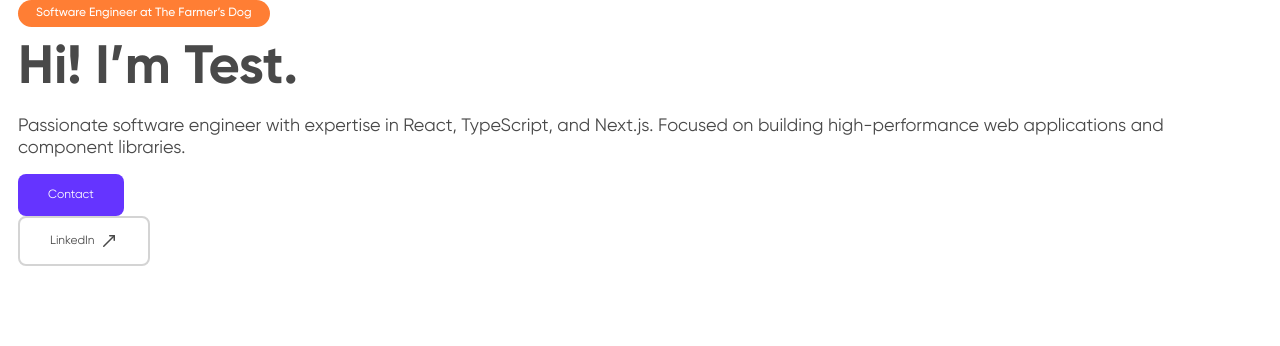
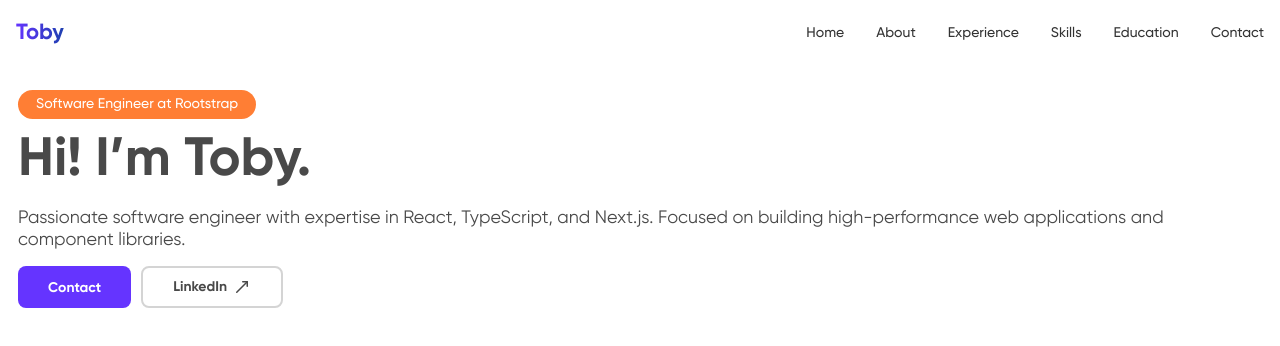
Before and after one commit to tobicorradi/personal-website-react, a React (Vite) app: page / in a window 1280 px wide. Shown: the top 346 px of the page. Built offline with nearby package versions, Linux system fonts and the light colour scheme.

Commit message:
initial hero section added + button changes

```diff
--- a/src/App.tsx
+++ b/src/App.tsx
@@ -1,9 +1,13 @@
 import { Hero } from "@/sections";
+import { Navbar } from "@components";
 
 export const App = () => {
   return (
-    <main>
-      <Hero />
-    </main>
+    <>
+      <Navbar />
+      <main>
+        <Hero />
+      </main>
+    </>
   );
 };
--- a/src/components/Button/Button.module.css
+++ b/src/components/Button/Button.module.css
@@ -1,8 +1,10 @@
 .button {
-  width: 100%;
+  height: 42px;
   cursor: pointer;
   border-radius: 8px;
   padding: 14px 30px;
+  transform: translateY(0);
+  transition: all 150ms ease;
 }
 
 .primary {
@@ -23,8 +25,14 @@
   gap: 6px;
 }
 
-@media (min-width: 992px) {
-  .button {
-    width: max-content;
-  }
+.button:hover {
+  transform: translateY(-3px);
 }
+
+.primary:hover {
+  box-shadow: 0 6px 6px 0px #65288842;
+}
+
+.transparent:hover {
+  box-shadow: 0 6px 3px 0px #c7c7c74d;
+}
--- a/src/components/Button/Button.tsx
+++ b/src/components/Button/Button.tsx
@@ -1,5 +1,5 @@
 import classNames from "classnames";
-import { Text } from "@components";
+import { Text, TextSize } from "@components";
 import { type LucideIcon } from "lucide-react";
 
 import styles from "./Button.module.css";
@@ -8,11 +8,13 @@ interface ButtonProps extends React.HTMLAttributes<HTMLButtonElement> {
   icon?: LucideIcon;
   children: React.ReactNode;
   variant: "primary" | "transparent";
+  size?: TextSize;
 }
 
 export const Button = ({
   variant,
   children,
+  size = "xs",
   icon: IconComponent,
   ...rest
 }: ButtonProps) => {
@@ -31,7 +33,7 @@ export const Button = ({
 
   return (
     <button type="button" className={classnames} {...rest}>
-      <Text color={textColor} size="xs">
+      <Text weight="bold" color={textColor} size={size}>
         {children}
       </Text>
       {IconComponent && <IconComponent size="18" stroke={iconStroke} />}
--- /dev/null
+++ b/src/components/Navbar/Navbar.module.css
@@ -0,0 +1,145 @@
+.header {
+  position: fixed;
+  top: 0;
+  left: 0;
+  right: 0;
+  z-index: 50;
+  transition: all 300ms ease;
+}
+
+.notScrolled {
+  background-color: transparent;
+  padding: 1.25rem 0;
+}
+
+.scrolled {
+  background-color: rgba(255, 255, 255, 0.8);
+  backdrop-filter: blur(8px);
+  box-shadow: 0 1px 2px rgba(0, 0, 0, 0.05);
+  padding: 0.75rem 0;
+}
+
+.container {
+  margin: 0 auto;
+  padding: 0 1rem;
+  display: flex;
+  align-items: center;
+  justify-content: space-between;
+}
+
+.logoLink {
+  text-decoration: none;
+}
+
+.logoText {
+  background: linear-gradient(to right, var(--color-primary), #1e40af);
+  -webkit-background-clip: text;
+  -webkit-text-fill-color: transparent;
+}
+
+.mobileMenuButton {
+  display: block;
+  padding: 0.5rem;
+  color: #000000;
+  background: none;
+  border: none;
+  cursor: pointer;
+  transition: color 300ms ease;
+}
+
+.mobileMenuButton:hover {
+  color: var(--color-primary);
+}
+
+.icon {
+  width: 1.25rem;
+  height: 1.25rem;
+}
+
+.mobileNavContainer {
+  display: block;
+  position: absolute;
+  width: 100%;
+  background-color: rgba(255, 255, 255, 0.95);
+  backdrop-filter: blur(8px);
+  box-shadow: 0 4px 6px rgba(0, 0, 0, 0.1);
+  overflow: hidden;
+  transition: all 300ms ease-in-out;
+}
+
+.mobileNavOpen {
+  max-height: 100vh;
+  opacity: 1;
+  padding: 1rem 0;
+}
+
+.mobileNavClosed {
+  max-height: 0;
+  opacity: 0;
+  pointer-events: none;
+}
+
+/* Navegación móvil interna */
+.mobileNav {
+  display: flex;
+  flex-direction: column;
+  gap: 1rem; /* space-y-4 */
+  padding: 0 1rem; /* px-4 */
+}
+
+.mobileNavLink {
+  font-size: 0.875rem; /* text-sm */
+  color: rgba(0, 0, 0, 0.8); /* ajusta según corresponda */
+  text-decoration: none;
+  padding: 0.5rem 0; /* py-2 */
+  transition: color 300ms ease;
+}
+
+.mobileNavLink:hover {
+  color: var(--color-primary);
+}
+
+.desktopNav {
+  display: none;
+}
+
+@media (min-width: 992px) {
+  .desktopNav {
+    display: flex;
+    align-items: center;
+    gap: 2rem; /* space-x-8 */
+  }
+
+  .mobileMenuButton,
+  .mobileNavContainer {
+    display: none;
+  }
+}
+
+/* Estilos para los links de navegación de escritorio */
+.navLink {
+  font-size: 0.875rem; /* text-sm */
+  font-weight: 500; /* font-medium */
+  color: rgba(0, 0, 0, 0.8);
+  position: relative;
+  text-decoration: none;
+  transition: color 300ms ease;
+}
+
+.navLink:hover {
+  color: var(--color-primary);
+}
+
+.navLinkUnderline {
+  position: absolute;
+  bottom: 0;
+  left: 0;
+  width: 0;
+  height: 2px;
+  background-color: var(--color-primary);
+  transition: width 300ms ease;
+}
+
+.navLink:hover .navLinkUnderline {
+  width: 100%;
+}
--- /dev/null
+++ b/src/components/Navbar/Navbar.tsx
@@ -0,0 +1,91 @@
+import { useState, useEffect } from "react";
+import { Menu, X } from "lucide-react";
+import { NAVIGATION_ITEMS } from "./navigation-items";
+
+import { Text } from "@components";
+
+import styles from "./Navbar.module.css";
+
+export const Navbar = () => {
+  const [isScrolled, setIsScrolled] = useState(false);
+  const [mobileMenuOpen, setMobileMenuOpen] = useState(false);
+
+  useEffect(() => {
+    const handleScroll = () => {
+      setIsScrolled(window.scrollY > 10);
+    };
+
+    window.addEventListener("scroll", handleScroll);
+    return () => window.removeEventListener("scroll", handleScroll);
+  }, []);
+
+  const handleNavLinkClick = () => {
+    setMobileMenuOpen(false);
+  };
+
+  return (
+    <header
+      className={`${styles.header} ${
+        isScrolled ? styles.scrolled : styles.notScrolled
+      }`}
+    >
+      <div className={styles.container}>
+        <a href="#home" className={styles.logoLink}>
+          <Text
+            as="span"
+            weight="bold"
+            color="primary"
+            className={styles.logoText}
+          >
+            Toby
+          </Text>
+        </a>
+
+        <nav className={styles.desktopNav}>
+          {NAVIGATION_ITEMS.map(item => (
+            <a
+              key={item.href}
+              href={item.href}
+              className={styles.navLink}
+              onClick={handleNavLinkClick}
+            >
+              {item.name}
+              <span className={styles.navLinkUnderline}></span>
+            </a>
+          ))}
+        </nav>
+
+        <button
+          className={styles.mobileMenuButton}
+          onClick={() => setMobileMenuOpen(!mobileMenuOpen)}
+          aria-label="Toggle menu"
+        >
+          {mobileMenuOpen ? (
+            <X className={styles.icon} />
+          ) : (
+            <Menu className={styles.icon} />
+          )}
+        </button>
+      </div>
+
+      <div
+        className={`${styles.mobileNavContainer} ${
+          mobileMenuOpen ? styles.mobileNavOpen : styles.mobileNavClosed
+        }`}
+      >
+        <nav className={styles.mobileNav}>
+          {NAVIGATION_ITEMS.map(item => (
+            <a
+              key={item.href}
+              href={item.href}
+              className={styles.mobileNavLink}
+              onClick={handleNavLinkClick}
+            >
+              {item.name}
+            </a>
+          ))}
+        </nav>
+      </div>
+    </header>
+  );
+};
--- /dev/null
+++ b/src/components/Navbar/index.ts
@@ -0,0 +1 @@
+export * from "./Navbar";
--- /dev/null
+++ b/src/components/Navbar/navigation-items.ts
@@ -0,0 +1,8 @@
+export const NAVIGATION_ITEMS = [
+  { name: "Home", href: "#home" },
+  { name: "About", href: "#about" },
+  { name: "Experience", href: "#experience" },
+  { name: "Skills", href: "#skills" },
+  { name: "Education", href: "#education" },
+  { name: "Contact", href: "#contact" },
+];
--- a/src/components/Text/Text.module.css
+++ b/src/components/Text/Text.module.css
@@ -2,7 +2,7 @@
 /* while the design is being worked on */
 
 .xs {
-  font-size: 12px;
+  font-size: 14px;
 }
 
 .sm {
--- a/src/components/index.ts
+++ b/src/components/index.ts
@@ -1,3 +1,4 @@
 export * from "./Text";
 export * from "./Chip";
 export * from "./Button";
+export * from "./Navbar";
--- a/src/sections/Hero/Hero.module.css
+++ b/src/sections/Hero/Hero.module.css
@@ -1,4 +1,5 @@
 .section {
+  margin-top: 90px;
   padding: 0 18px;
 }
 
@@ -9,3 +10,9 @@
 .copy {
   margin-bottom: 15px;
 }
+
+.actions {
+  gap: 10px;
+  display: flex;
+  align-items: center;
+}
--- a/src/sections/Hero/Hero.tsx
+++ b/src/sections/Hero/Hero.tsx
@@ -6,21 +6,23 @@ import styles from "./Hero.module.css";
 export const Hero = () => {
   return (
     <section className={styles.section}>
-      <Chip variant="secondary">
-        Software Engineer at The Farmer’s Dog
-      </Chip>
+      <Chip variant="secondary">Software Engineer at Rootstrap</Chip>
       <Text className={styles.heading} size="lg" as="h1" weight="bold">
-        Hi! I’m Test.
+        Hi! I’m Toby.
       </Text>
       <Text className={styles.copy} as="p" size="sm">
         Passionate software engineer with expertise in React, TypeScript,
         and Next.js. Focused on building high-performance web applications
         and component libraries.
       </Text>
-      <Button variant="primary">Contact</Button>
-      <Button icon={MoveUpRight} variant="transparent">
-        LinkedIn
-      </Button>
+      <div className={styles.actions}>
+        <Button size="xs" variant="primary">
+          Contact
+        </Button>
+        <Button size="xs" icon={MoveUpRight} variant="transparent">
+          LinkedIn
+        </Button>
+      </div>
     </section>
   );
 };
```
